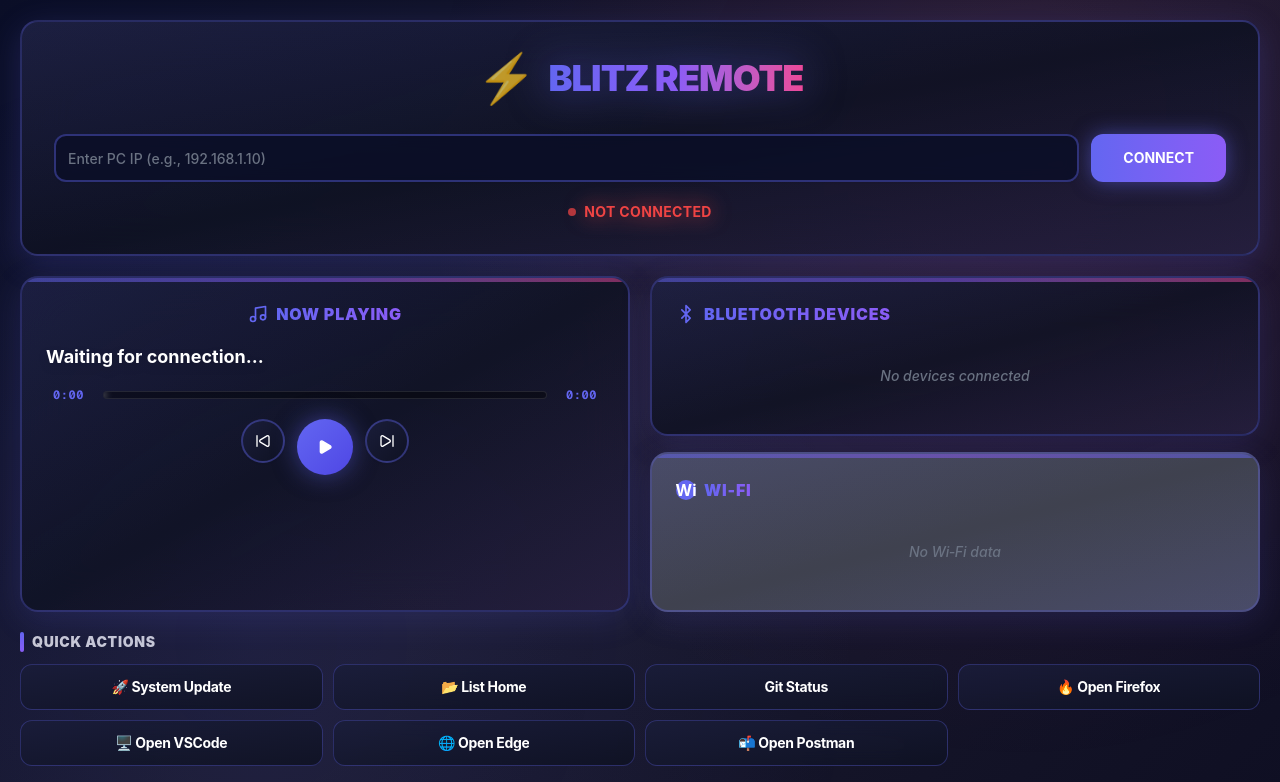
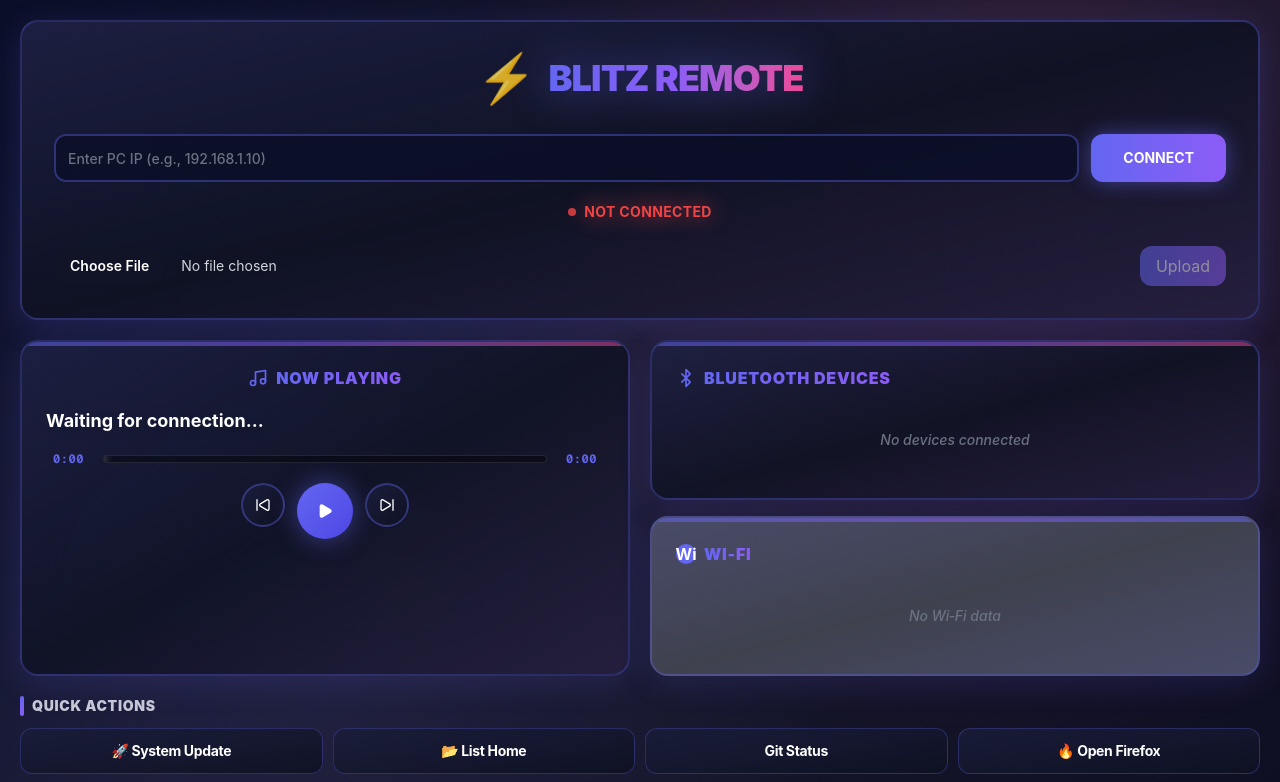
Before and after one commit to codershubinc/blitz-web, a Next.js app: page / in a window 1280 px wide. Shown: the top 782 px of the page. Built offline with nearby package versions, Linux system fonts and the light colour scheme.

Commit message:
web: add file upload support to ConnectionPanel, implement Wi‑Fi speed formatting, and fix gradient class names

```diff
--- a/components/connection-panel.tsx
+++ b/components/connection-panel.tsx
@@ -1,6 +1,6 @@
-'use client';
+"use client";
 
-import { KeyboardEvent } from 'react';
+import { KeyboardEvent, useState, ChangeEvent } from 'react';
 import { Input } from '@/components/ui/input';
 import { Button } from '@/components/ui/button';
 import { Card } from '@/components/ui/card';
@@ -25,6 +25,46 @@ export function ConnectionPanel({
     const handleKeyPress = (e: KeyboardEvent<HTMLInputElement>) => {
         if (e.key === 'Enter') {
             onConnect();
+        }
+    };
+
+    // Upload state
+    const [selectedFile, setSelectedFile] = useState<File | null>(null);
+    const [uploadResponse, setUploadResponse] = useState<string | null>(null);
+    const [isUploading, setIsUploading] = useState(false);
+
+    const handleFileChange = (e: ChangeEvent<HTMLInputElement>) => {
+        setUploadResponse(null);
+        const f = e.target.files && e.target.files[0];
+        setSelectedFile(f || null);
+    };
+
+    const handleUpload = async () => {
+        if (!selectedFile) return;
+        const ip = ipAddress.trim();
+        if (!ip) {
+            setUploadResponse('Enter IP address first');
+            return;
+        }
+
+        const url = `http://${ip}:8765/upload`;
+        const form = new FormData();
+        form.append('file', selectedFile);
+
+        setIsUploading(true);
+        setUploadResponse(null);
+
+        try {
+            const res = await fetch(url, {
+                method: 'POST',
+                body: form,
+            });
+            const text = await res.text();
+            setUploadResponse(text || `Status ${res.status}`);
+        } catch (err) {
+            setUploadResponse(`Upload failed: ${err instanceof Error ? err.message : 'Unknown error'}`);
+        } finally {
+            setIsUploading(false);
         }
     };
 
@@ -71,6 +111,28 @@ export function ConnectionPanel({
                         {status}
                     </p>
                 </div>
+
+                {/* File upload to server IP */}
+                <div className="mt-6">
+                    <label className="flex items-center gap-3">
+                        <input
+                            type="file"
+                            onChange={handleFileChange}
+                            className="block w-full text-sm text-gray-300 file:mr-4 file:py-2 file:px-4 file:rounded-full file:border-0 file:bg-[#111327] file:text-sm file:font-semibold file:text-white cursor-pointer"
+                        />
+                        <button
+                            onClick={handleUpload}
+                            disabled={!selectedFile || isUploading}
+                            className="ml-2 h-10 px-4 bg-linear-to-r from-[#6366f1] to-[#8b5cf6] text-white rounded-md disabled:opacity-50"
+                        >
+                            {isUploading ? 'Uploading...' : 'Upload'}
+                        </button>
+                    </label>
+
+                    {uploadResponse && (
+                        <div className="mt-3 text-xs text-gray-200 bg-black/30 p-2 rounded">{uploadResponse}</div>
+                    )}
+                </div>
             </div>
         </Card>
     );
--- a/components/remote-controls.tsx
+++ b/components/remote-controls.tsx
@@ -23,7 +23,7 @@ export function RemoteControls({ output, onCommand }: RemoteControlsProps) {
         <div className="flex-1 space-y-5">
             <div>
                 <div className="flex items-center gap-2 mb-3">
-                    <div className="w-1 h-5 bg-gradient-to-b from-[#6366f1] to-[#8b5cf6] rounded-full" />
+                    <div className="w-1 h-5 bg-linear-to-b from-[#6366f1] to-[#8b5cf6] rounded-full" />
                     <h3 className="text-sm font-black tracking-wider text-white/80 uppercase">
                         Quick Actions
                     </h3>
--- a/components/wifi-panel.tsx
+++ b/components/wifi-panel.tsx
@@ -5,6 +5,16 @@ import { WiFiInfo } from '@/lib/types';
 
 interface WiFiPanelProps {
     info: WiFiInfo | null;
+}
+
+function formatSpeed(mbps: number): string {
+    if (mbps >= 1000) {
+        return `${(mbps / 1000).toFixed(2)} Gbps`;
+    } else if (mbps >= 1) {
+        return `${mbps.toFixed(2)} Mbps`;
+    } else {
+        return `${(mbps * 1024).toFixed(0)} Kbps`;
+    }
 }
 
 export function WiFiPanel({ info }: WiFiPanelProps) {
@@ -41,12 +51,12 @@ export function WiFiPanel({ info }: WiFiPanelProps) {
                                 </div>
                                 <div className="text-xs text-gray-300 mt-1">Signal: {info.signalStrength}%</div>
                             </div>
-                            <div className="text-sm font-mono text-white">{info.linkSpeed / 100} MBps</div>
+                            <div className="text-sm font-mono text-white">{formatSpeed(info.linkSpeed)}</div>
                         </div>
 
                         <div className="flex items-center justify-between text-xs text-gray-300">
                             <div>IP: <span className="text-white font-mono">{info.ipAddress || '—'}</span></div>
-                            <div>DL <span className="text-white font-mono">{(info.downloadSpeed / 100).toFixed(1)} MBps</span> / UL <span className="text-white font-mono">{(info.uploadSpeed / 100).toFixed(1)} MBps</span></div>
+                            <div>DL <span className="text-white font-mono">{formatSpeed(info.downloadSpeed)}</span> / UL <span className="text-white font-mono">{formatSpeed(info.uploadSpeed)}</span></div>
                         </div>
                     </div>
                 )}
```
